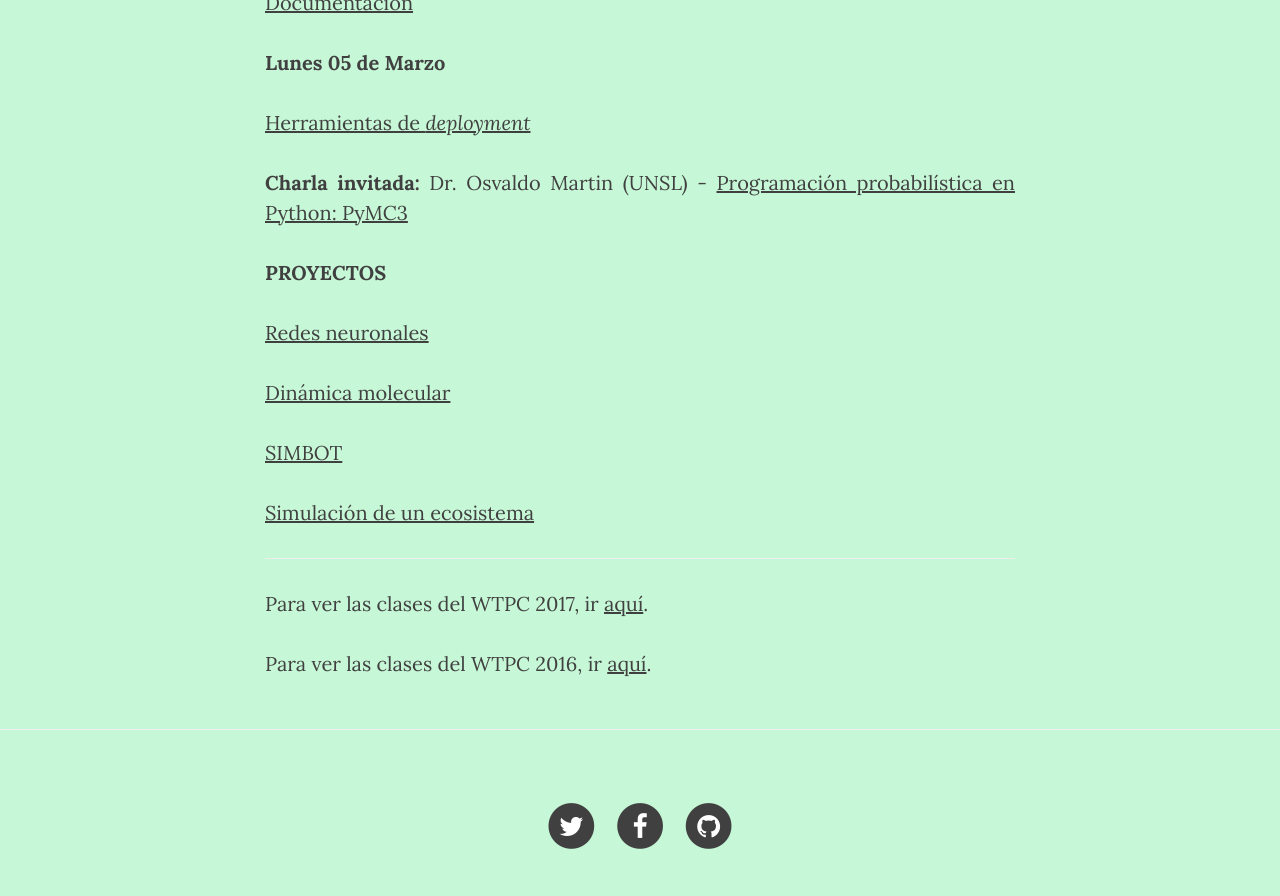
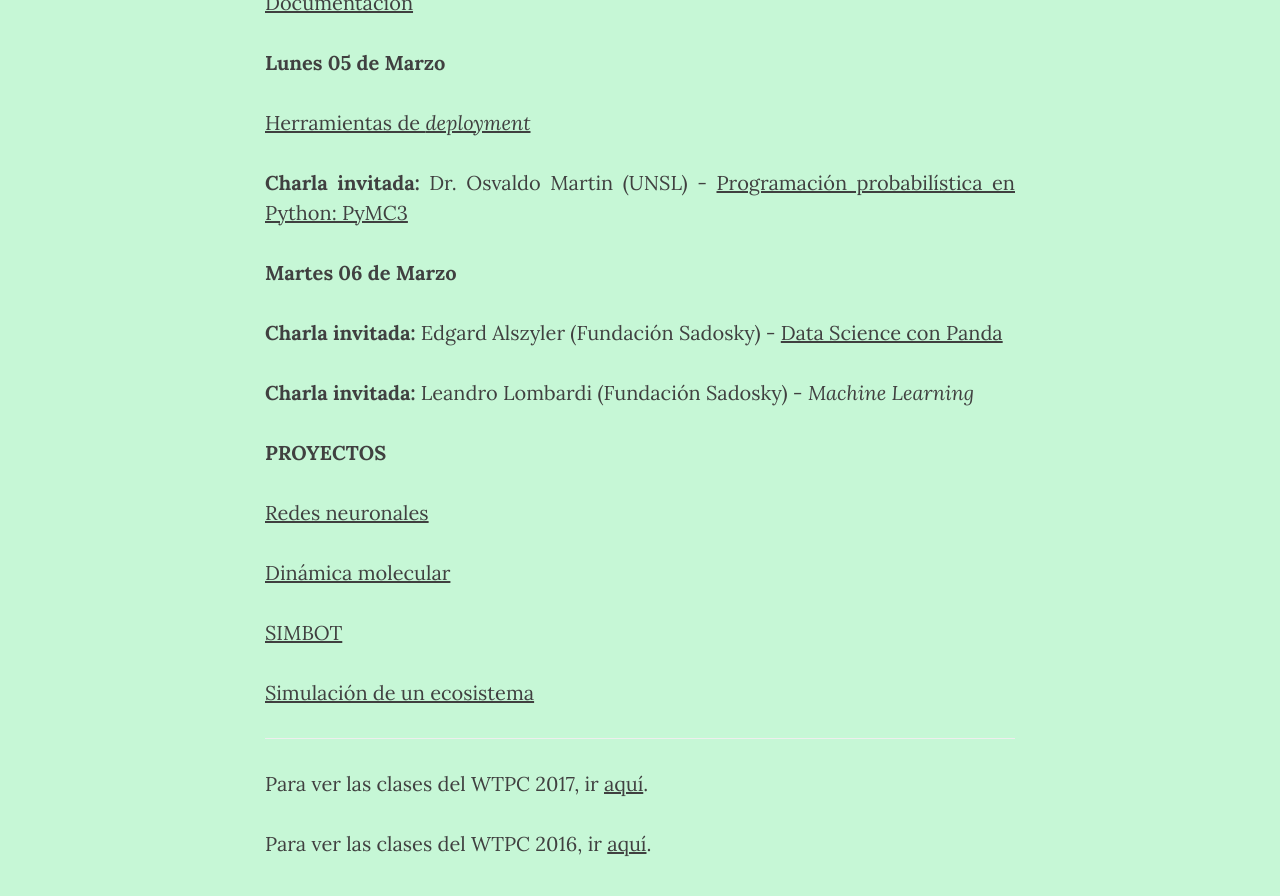
Before and after one commit to wtpc/wtpc.github.io, a Jekyll site: the page built from clases.md, in a window 1280 px wide and 900 px high, scrolled down 1742 px. Shown: the top 896 px of the window. Built offline with Jekyll 4.4.1, drawn with Linux system fonts in a browser that asks for light colours; nearby versions of some CDN libraries.

Commit message:
Updated martes 06/03/18

```diff
--- a/clases.md
+++ b/clases.md
@@ -68,14 +68,14 @@ permalink: /clases/
 **Charla invitada:** Dr. Osvaldo Martin (UNSL) - [Programación probabilística en Python: PyMC3](/clases/2018/charlas_invitadas/OsvaldoMartin-PyMC3.zip)
 
 
-<!--
 **Martes 06 de Marzo**
 
-**Charla invitada:** Edgard Alszyler (Fundación Sadosky)
+**Charla invitada:** Edgard Alszyler (Fundación Sadosky) - [Data Science con Panda](/clases/2018/charlas_invitadas/EdgardAlszyler-DataScienceConPandas.zip)
 
-**Charla invitada:** Leandro Lombardi (Fundación Sadosky)
+**Charla invitada:** Leandro Lombardi (Fundación Sadosky) - *Machine Learning*
 
 
+<!--
 **Miércoles 07 de Marzo**
 
 [Estado del arte](/clases/2017/12_estado_del_arte.pdf)
```
